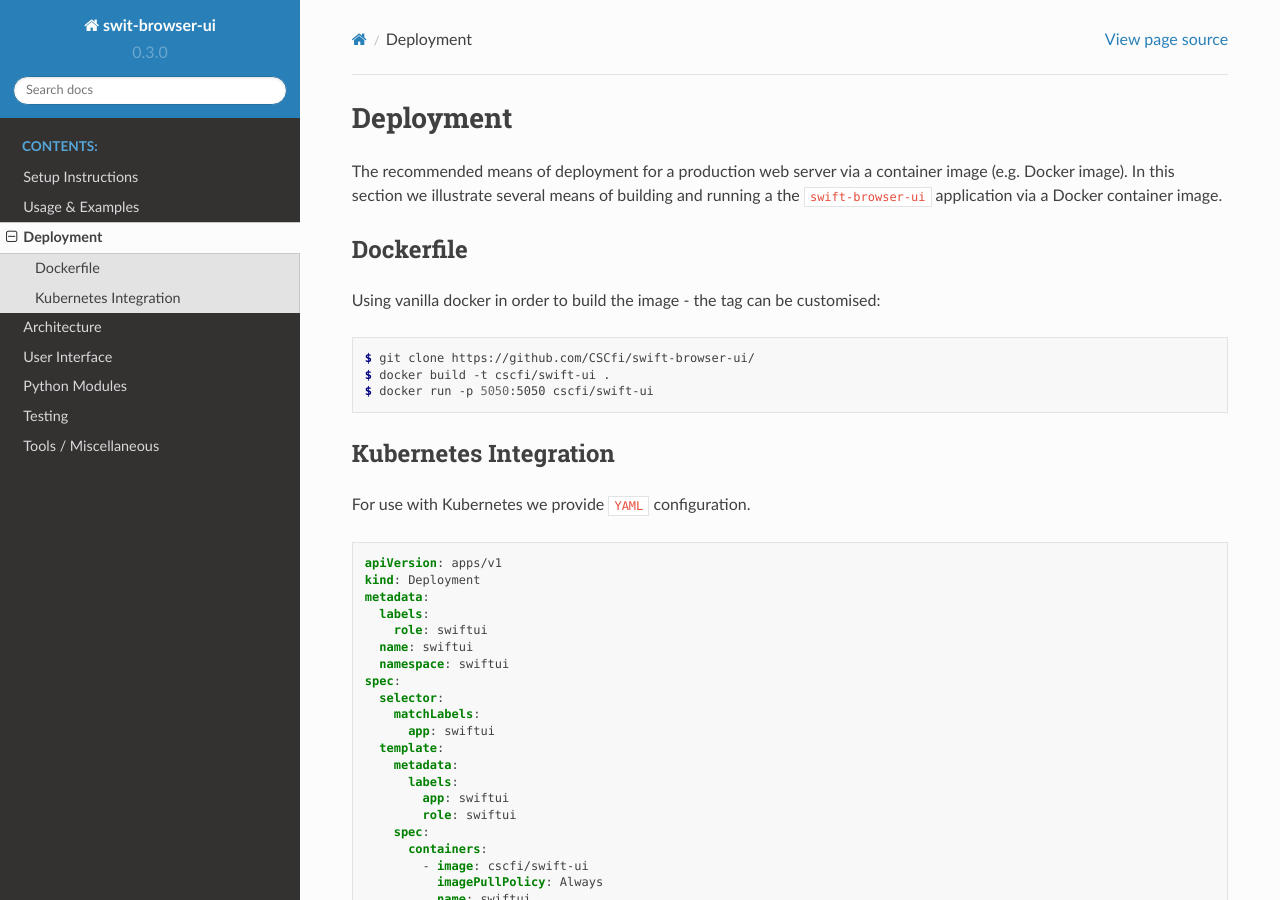
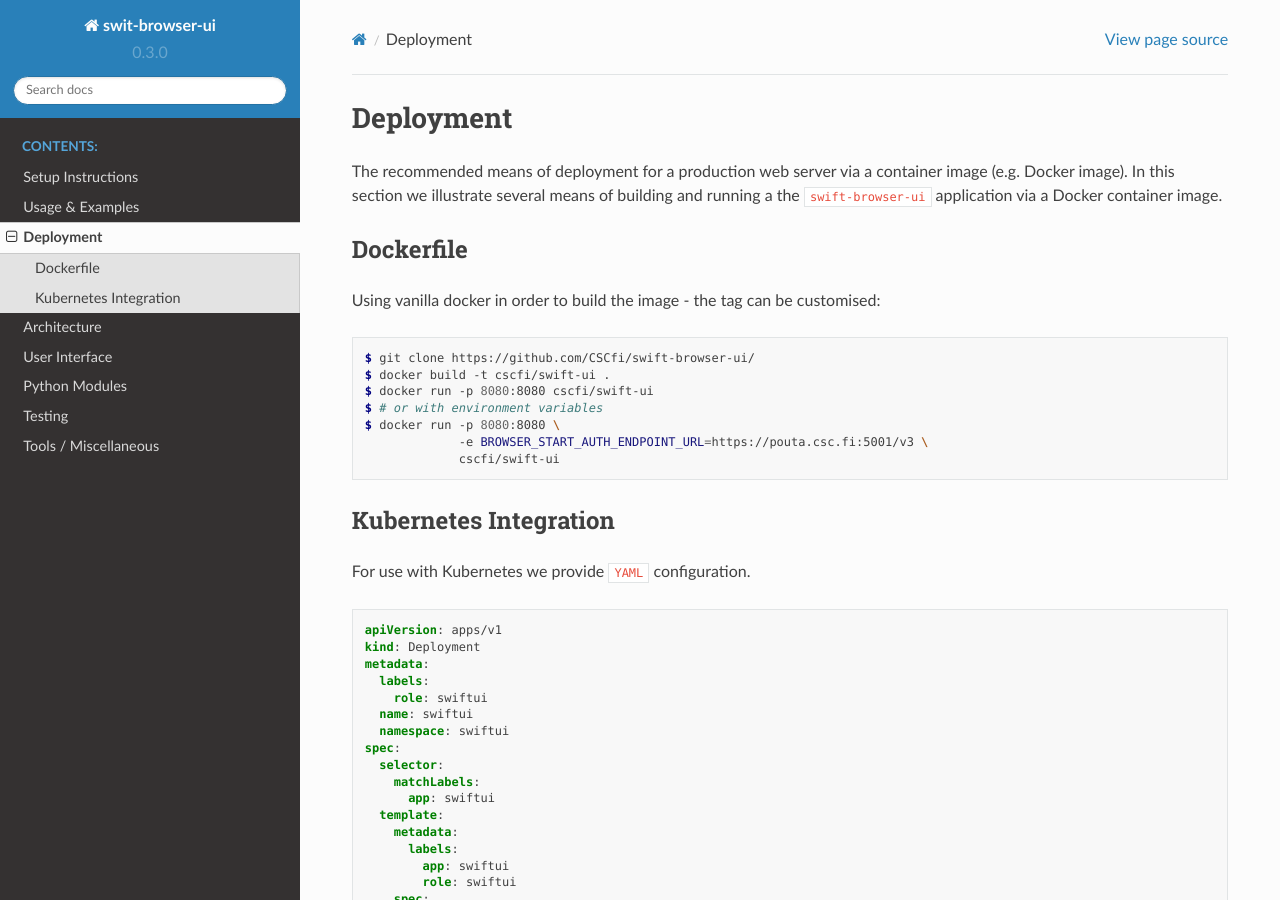
Before and after one commit to CSCfi/swift-browser-ui, a Sphinx documentation site: the page built from docs/source/deploy.rst, in a window 1280 px wide and 900 px high. Built offline with Sphinx 7.4.7 and the Read the Docs theme 2.0.0, drawn with Linux system fonts in a browser that asks for light colours.

Commit message:
misses for deploy instructions

```diff
--- a/docs/source/deploy.rst
+++ b/docs/source/deploy.rst
@@ -15,7 +15,11 @@
 
     $ git clone https://github.com/CSCfi/swift-browser-ui/
     $ docker build -t cscfi/swift-ui .
-    $ docker run -p 5050:5050 cscfi/swift-ui
+    $ docker run -p 8080:8080 cscfi/swift-ui
+    $ # or with environment variables
+    $ docker run -p 8080:8080 \
+                 -e BROWSER_START_AUTH_ENDPOINT_URL=https://pouta.csc.fi:5001/v3 \
+                 cscfi/swift-ui
 
 
 
```
